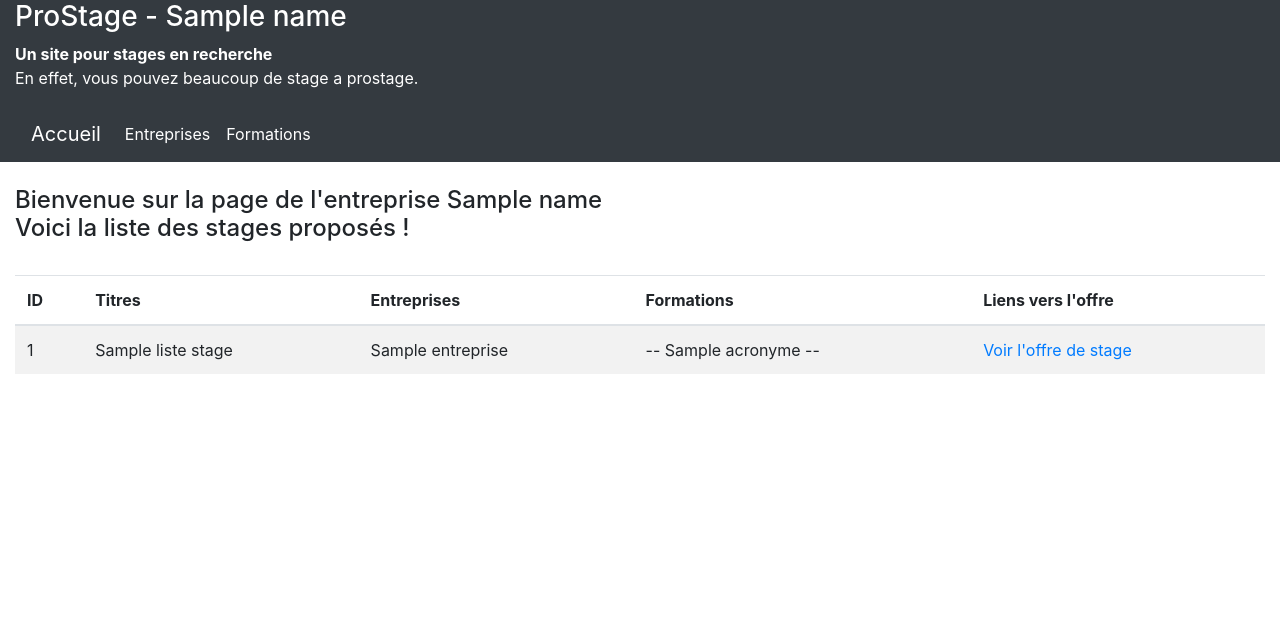
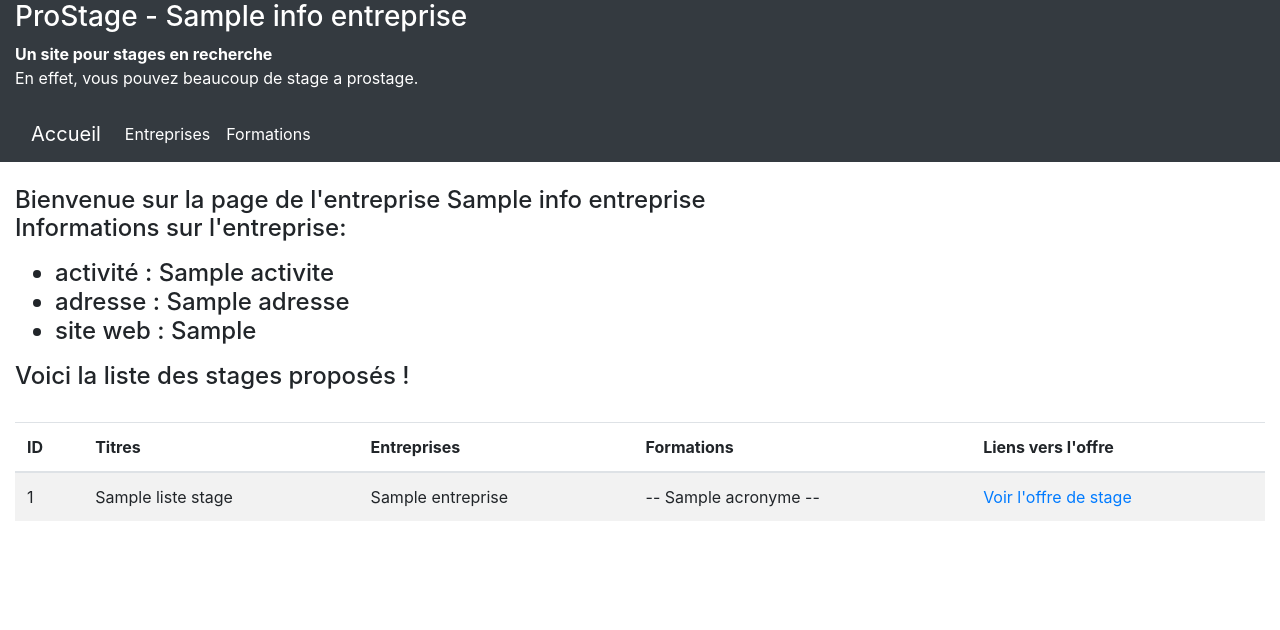
Before and after one commit to ggrimault/ProStage, a Symfony app: template templates/pro_stage/parEntreprise.html.twig in a window 1280 px wide. Shown: the top 630 px of the page. Run offline with Twig, Linux system fonts and the light colour scheme; the template is opened without the code that fills it: most values are stand-ins (such as "Sample title", 1, 10 or a date in 2020); some libraries are stand-ins or nearby versions.

Commit message:
Tout le site fonctionne sauf parFormation

```diff
--- a/src/Controller/ProStageController.php
+++ b/src/Controller/ProStageController.php
@@ -84,7 +84,7 @@ class ProStageController extends AbstractController
     //Traitement métier/controlleur
 
         $repositoryStage = $this->getDoctrine()->getRepository(Stage::class);
-        $stage = $repositoryStage->findBy(['id'=>$id]);
+        $stage = $repositoryStage->find($id);
 
     //Envoie à la Vue
 
@@ -131,7 +131,7 @@ class ProStageController extends AbstractController
         $repositoryFormation = $this->getDoctrine()->getRepository(Formation::class);
 
         $formation = $repositoryFormation->find($id);
-        $stages = $repositoryStage->findBy(["formations"=>$id]); //Ca marche? Plusieurs formation
+        $stages = $repositoryStage->findBy(["formations[0]"=>$id]); //Ca marche? Plusieurs formation
 
 
 
--- a/templates/pro_stage/formations.html.twig
+++ b/templates/pro_stage/formations.html.twig
@@ -20,6 +20,7 @@
         <th> ID  </th>
         <th> Acronyme  </th>
         <th> Nom Complet </th>
+        <th> Offre de stage </th>
     </tr>
 </thead>
 
@@ -29,6 +30,7 @@
         <td> {{ formation.id}} </td>
         <td> {{ formation.acronyme }} </td>
         <td> {{ formation.nom }} </td>
+        <td> <a href="{{ path('ProStageController_parFormation', { 'id': formation.ID}) }}" > Voir les offres de stage </a> </td>
     </tr>
     {% endfor %}
 </tbody>
--- a/templates/pro_stage/parEntreprise.html.twig
+++ b/templates/pro_stage/parEntreprise.html.twig
@@ -5,11 +5,19 @@
 {% endblock %}
 
 {% block nomPage %}
-    {{ name }}
+    {{ infoEntreprise.nom }}
 {% endblock %}
 
 {% block titreContenu %}
-    Bienvenue sur la page de l'entreprise     {{ name }} <br>
+    Bienvenue sur la page de l'entreprise     {{ infoEntreprise.nom }} <br>
+    <p> Informations sur l'entreprise:
+    <ul>
+        <li> activité : {{ infoEntreprise.activite }} </li>
+        <li> adresse : {{ infoEntreprise.adresse }} </li>
+        <li> site web : {{ infoEntreprise.lienSite }} </li>
+    </ul>
+
+
     Voici la liste des stages proposés !
 {% endblock %}
 
```
Also changed, not shown: templates/pro_stage/stages.html.twig (+2 -8 lines).
